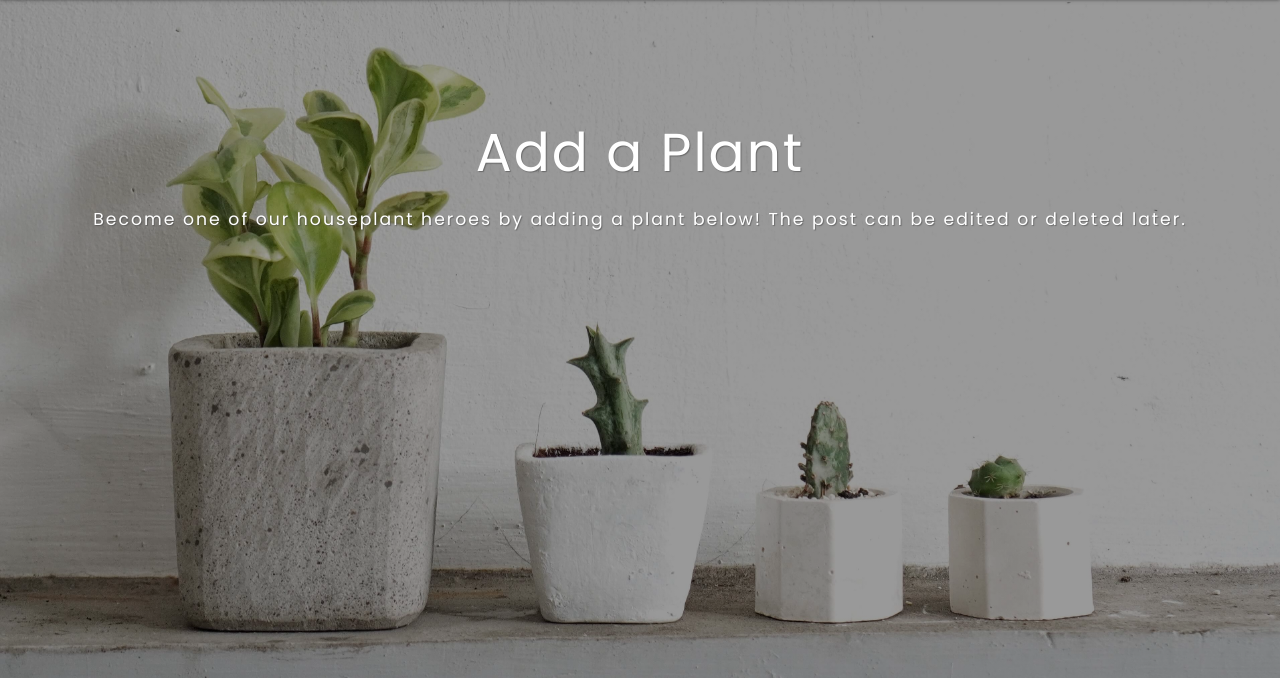
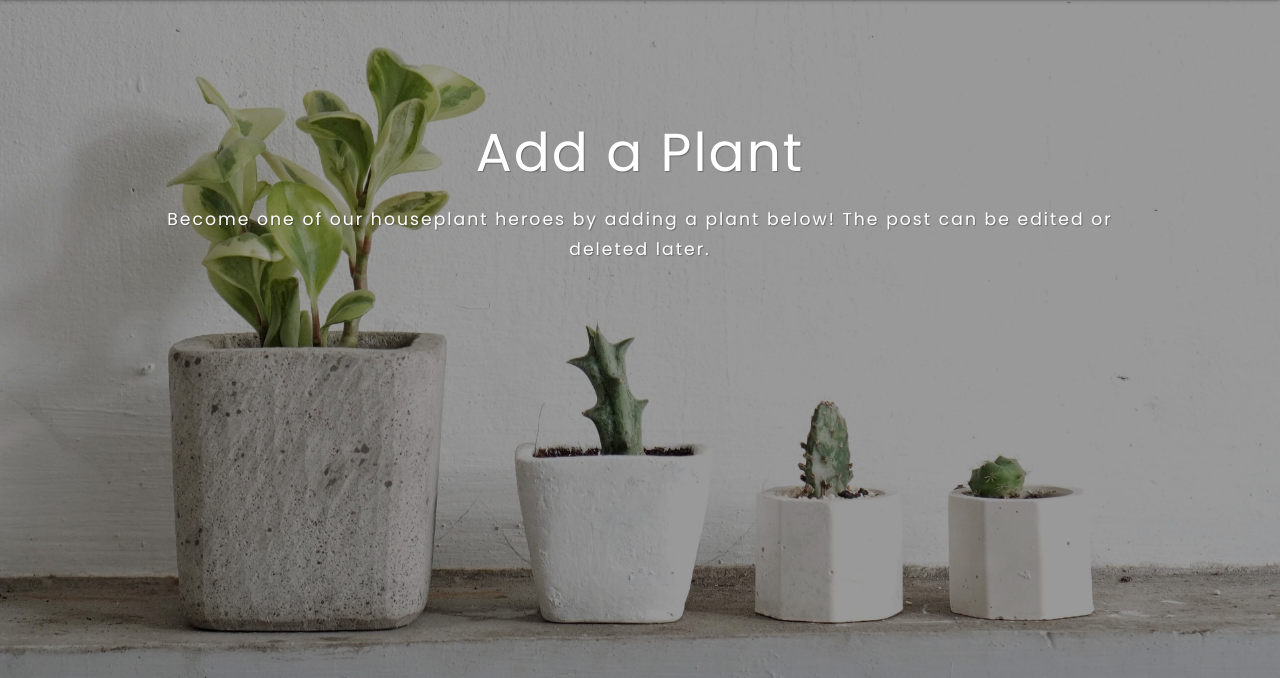
Before and after one commit to Code-Institute-Submissions/houseplant-heroes, a Flask app: page /add_plant in a window 1280 px wide. Shown: the part 65-743 px from the top of the page. Run offline with Flask 2, Linux system fonts and the light colour scheme; data that the repository does not hold is empty; some libraries are stand-ins or nearby versions.

Commit message:
Add subheading margin

```diff
--- a/static/css/style.css
+++ b/static/css/style.css
@@ -29,6 +29,10 @@ a.brand-logo.black-text.left {
 
 .hero-image-section {
   padding-top: 7%;
+}
+
+.subheading {
+    margin: 0 10%;
 }
 /*-------- text --------*/
 .text-shadow {
--- a/templates/base.html
+++ b/templates/base.html
@@ -138,7 +138,7 @@
         {% block heading %}{% endblock %}
       </h2>
       <!-- subheading -->
-      <h6 class="white-text text-shadow center-align line-height">
+      <h6 class="white-text text-shadow center-align line-height subheading ">
         {% block subheading %}{% endblock %}
       </h6>
       <!-- hero image content -->
```
